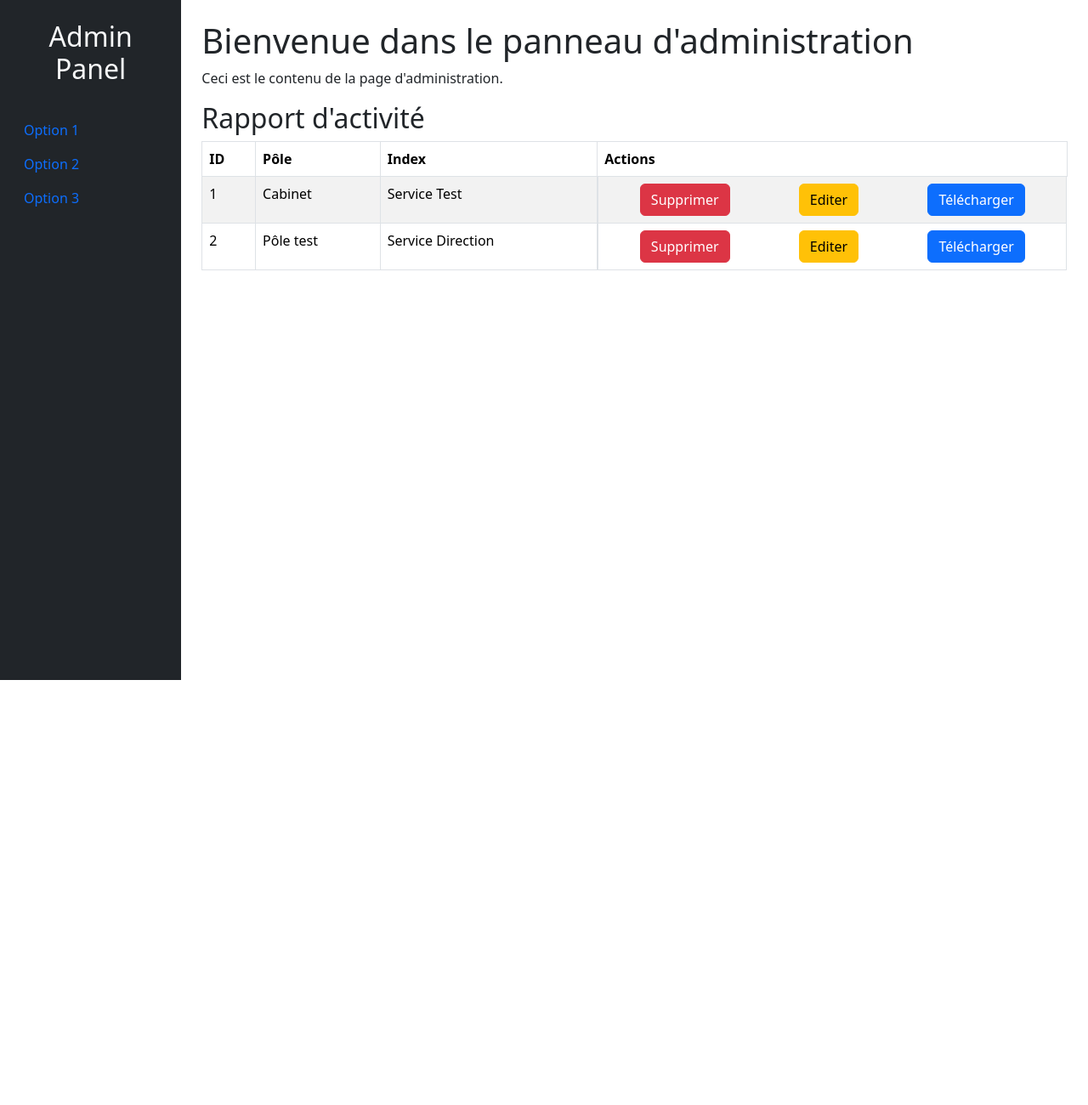
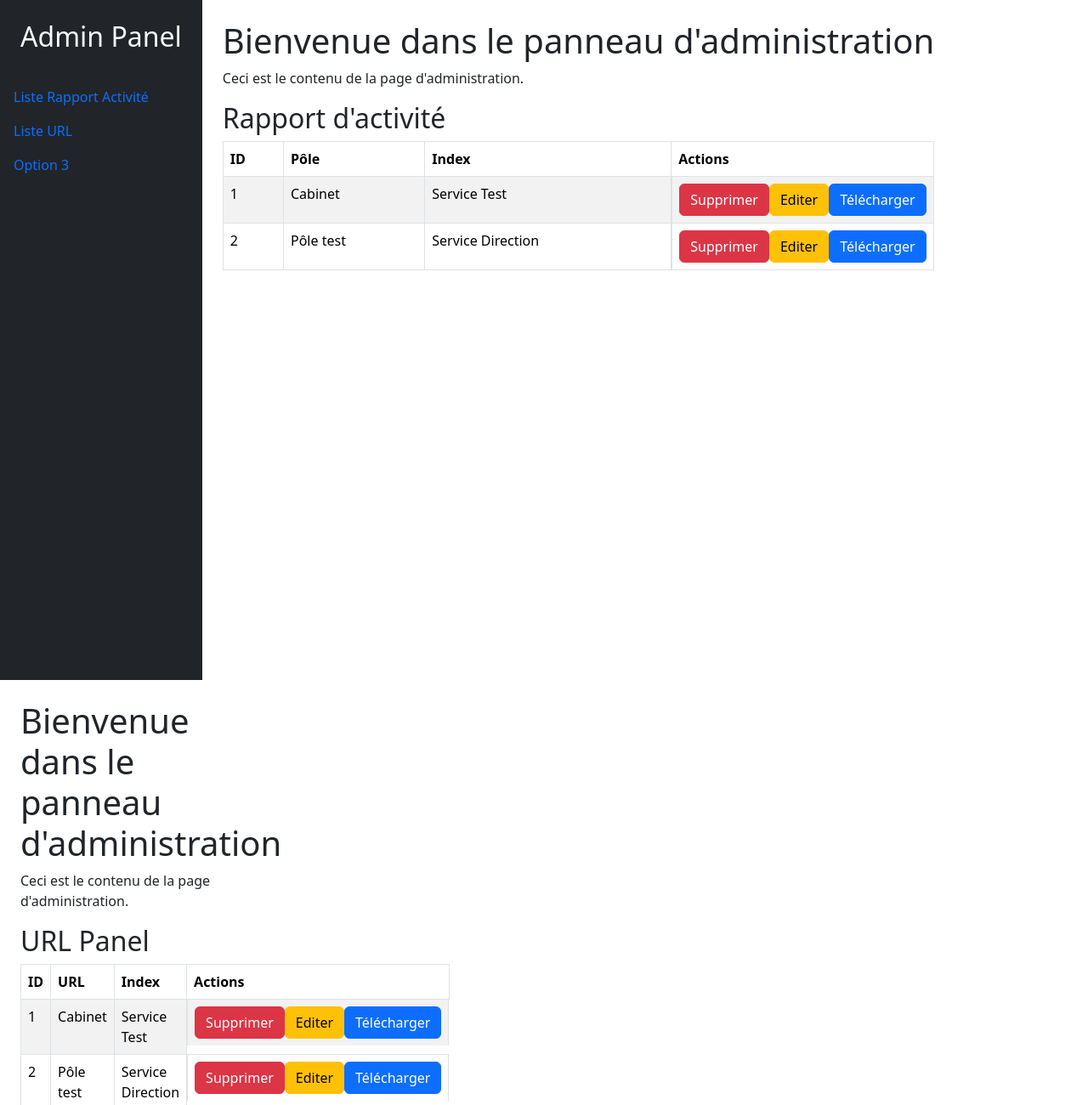
Before and after one commit to Noneku/RapportActiviteMairieFront, a React (Vite) app: page /ListURL in a window 1280 px wide. Shown: the top 1300 px of the page at 85% size. Before the commit the page ends 800 px from the top, so only its background shows below. Built offline with nearby package versions, Linux system fonts and the light colour scheme.

Commit message:
Placement dashboard

```diff
--- a/index.html
+++ b/index.html
@@ -6,7 +6,8 @@
     <meta name="viewport" content="width=device-width, initial-scale=1.0" />
     <title>Vite + React</title>
   </head>
-  <body id="root" class="h-100">
+  <body class="h-100">
+    <div id="root" class="h-100"></div>
     <script type="module" src="/src/main.jsx"></script>
   </body>
 </html>
--- a/package.json
+++ b/package.json
@@ -15,7 +15,9 @@
     "bootstrap": "^5.3.2",
     "react": "^18.2.0",
     "react-bootstrap": "^2.9.0",
-    "react-dom": "^18.2.0"
+    "react-dom": "^18.2.0",
+    "react-router": "^6.17.0",
+    "react-router-dom": "^6.17.0"
   },
   "devDependencies": {
     "@types/react": "^18.2.15",
--- a/src/components/Admin/DashBoardAdmin.jsx
+++ /dev/null
@@ -1,93 +0,0 @@
-import React, { useState } from "react";
-import { Table, Container, Row, Col, Card, Button } from "react-bootstrap";
-
-export function DashBoardAdmin() {
-  const [user, setUser] = useState({
-    username: "Nom de l'Utilisateur",
-  });
-
-  const [items, setItems] = useState([
-    { id: 1, name: 'Cabinet', description: 'Service Test' },
-    { id: 2, name: 'Pôle test', description: 'Service Direction' },
-  ]);
-
-  const handleDelete = (id) => {
-    setItems(items.filter((item) => item.id !== id));
-  };
-
-  return (
-    <Container fluid className="h-100">
-      <Row className="h-100">
-        {/* Barre de navigation à gauche (colonne fixe sur les écrans moyens et plus grands) */}
-        <Col md={2} className="bg-dark text-light d-flex flex-column">
-          <h2 className="text-center p-4">Admin Panel</h2>
-          <ul className="nav flex-column">
-            <li className="nav-item">
-              <a className="nav-link" href="#">
-                Option 1
-              </a>
-            </li>
-            <li className="nav-item">
-              <a className="nav-link" href="#">
-                Option 2
-              </a>
-            </li>
-            <li className="nav-item">
-              <a className="nav-link" href="#">
-                Option 3
-              </a>
-            </li>
-          </ul>
-        </Col>
-
-        {/* Contenu de la page à droite (colonne prenant toute la largeur sur les écrans moyens et plus grands) */}
-        <Col md={10} className="p-4">
-          <h1>Bienvenue dans le panneau d'administration</h1>
-          <p>Ceci est le contenu de la page d'administration.</p>
-
-          <h2>Rapport d'activité</h2>
-          <Table striped bordered hover>
-            <thead>
-              <tr>
-                <th>ID</th>
-                <th>Pôle</th>
-                <th>Index</th>
-                <th className="w-auto">Actions</th>
-              </tr>
-            </thead>
-            <tbody>
-              {items.map((item) => (
-                <tr key={item.id}>
-                  <td>{item.id}</td>
-                  <td>{item.name}</td>
-                  <td>{item.description}</td>
-                  <td className="d-flex flex-row justify-content-around">
-                    <Button
-                      variant="danger"
-                      onClick={() => handleDelete(item.id)}
-                    >
-                      Supprimer
-                    </Button>
-                    <Button
-                      variant="warning"
-                      onClick={() => handleDelete(item.id)}
-                    >
-                      Editer
-                    </Button>
-                    <Button
-                      variant="primary"
-                      onClick={() => handleDelete(item.id)}
-                    >
-                      Télécharger
-                    </Button>
-                    {/* Ajoutez ici d'autres boutons pour les actions d'édition, etc. */}
-                  </td>
-                </tr>
-              ))}
-            </tbody>
-          </Table>
-        </Col>
-      </Row>
-    </Container>
-  );
-}
--- /dev/null
+++ b/src/components/Admin/DashBoardAmin.jsx
@@ -0,0 +1,21 @@
+import React from "react";
+import NavBarAdmin from "./NavBarAdmin";
+import { ListRapportActivite } from "./ListRapportActivite";
+import { BrowserRouter, Routes, Route } from 'react-router-dom';
+import { ListURL } from './ListURL.jsx';
+
+export function DashBoardAdmin() {
+  return (
+    <BrowserRouter>
+    <div className="d-flex h-100">
+        <NavBarAdmin />
+        <ListRapportActivite/>
+    </div>
+
+      <Routes>
+        <Route path="/ListURL" element={<ListURL />} />
+        <Route path="/ListRapport" element={<ListURL />} />
+      </Routes>
+    </BrowserRouter>
+  );
+}
--- /dev/null
+++ b/src/components/Admin/ListRapportActivite.jsx
@@ -0,0 +1,66 @@
+import React, { useState } from "react";
+import { Table, Container, Row, Col, Card, Button } from "react-bootstrap";
+
+export function ListRapportActivite() {
+  const [user, setUser] = useState({
+    username: "Nom de l'Utilisateur",
+  });
+
+  const [items, setItems] = useState([
+    { id: 1, name: "Cabinet", description: "Service Test" },
+    { id: 2, name: "Pôle test", description: "Service Direction" },
+  ]);
+
+  const handleDelete = (id) => {
+    setItems(items.filter((item) => item.id !== id));
+  };
+
+  return (
+      <div className="p-4">
+        <h1>Bienvenue dans le panneau d'administration</h1>
+        <p>Ceci est le contenu de la page d'administration.</p>
+
+        <h2>Rapport d'activité</h2>
+        <Table striped bordered hover>
+          <thead>
+            <tr>
+              <th>ID</th>
+              <th>Pôle</th>
+              <th>Index</th>
+              <th className="w-25">Actions</th>
+            </tr>
+          </thead>
+          <tbody>
+            {items.map((item) => (
+              <tr key={item.id}>
+                <td>{item.id}</td>
+                <td>{item.name}</td>
+                <td>{item.description}</td>
+                <td className="d-flex flex-row justify-content-around">
+                  <Button
+                    variant="danger"
+                    onClick={() => handleDelete(item.id)}
+                  >
+                    Supprimer
+                  </Button>
+                  <Button
+                    variant="warning"
+                    onClick={() => handleDelete(item.id)}
+                  >
+                    Editer
+                  </Button>
+                  <Button
+                    variant="primary"
+                    onClick={() => handleDelete(item.id)}
+                  >
+                    Télécharger
+                  </Button>
+                  {/* Ajoutez ici d'autres boutons pour les actions d'édition, etc. */}
+                </td>
+              </tr>
+            ))}
+          </tbody>
+        </Table>
+      </div>
+  );
+}
--- /dev/null
+++ b/src/components/Admin/ListURL.jsx
@@ -0,0 +1,54 @@
+import React, { useState } from "react";
+import { Table, Container, Row, Col, Card, Button } from "react-bootstrap";
+
+
+export function ListURL() {
+  const [items, setItems] = useState([
+    { id: 1, name: "Cabinet", description: "Service Test" },
+    { id: 2, name: "Pôle test", description: "Service Direction" },
+  ]);
+
+  const handleDelete = (id) => {
+    setItems(items.filter((item) => item.id !== id));
+  };
+
+  return (
+    <div className=" w-25 p-4">
+      <h1>Bienvenue dans le panneau d'administration</h1>
+      <p>Ceci est le contenu de la page d'administration.</p>
+
+      <h2>URL Panel</h2>
+      <Table striped bordered hover>
+        <thead>
+          <tr>
+            <th>ID</th>
+            <th>URL</th>
+            <th>Index</th>
+            <th className="w-25">Actions</th>
+          </tr>
+        </thead>
+        <tbody>
+          {items.map((item) => (
+            <tr key={item.id}>
+              <td>{item.id}</td>
+              <td>{item.name}</td>
+              <td>{item.description}</td>
+              <td className="d-flex flex-row justify-content-around">
+                <Button variant="danger" onClick={() => handleDelete(item.id)}>
+                  Supprimer
+                </Button>
+                <Button variant="warning" onClick={() => handleDelete(item.id)}>
+                  Editer
+                </Button>
+                <Button variant="primary" onClick={() => handleDelete(item.id)}>
+                  Télécharger
+                </Button>
+                {/* Ajoutez ici d'autres boutons pour les actions d'édition, etc. */}
+              </td>
+            </tr>
+          ))}
+        </tbody>
+      </Table>
+    </div>
+  );
+}
--- /dev/null
+++ b/src/components/Admin/NavBarAdmin.jsx
@@ -0,0 +1,28 @@
+import React from "react";
+import { Row, Col, Container } from "react-bootstrap";
+import { Link } from "react-router-dom";
+
+export default function NavBarAdmin() {
+  return (
+      <div className="bg-dark text-light d-flex flex-column">
+        <h2 className="text-center p-4">Admin Panel</h2>
+        <ul className="nav flex-column">
+          <li className="nav-item">
+            <Link className="nav-link" to="/ListRapportActivite">
+                Liste Rapport Activité
+              </Link>
+          </li>
+          <li className="nav-item">
+            <Link className="nav-link" to="/ListURL">
+              Liste URL
+            </Link>
+          </li>
+          <li className="nav-item">
+            <a className="nav-link" href="#">
+              Option 3
+            </a>
+          </li>
+        </ul>
+      </div>
+  );
+}
--- a/src/main.jsx
+++ b/src/main.jsx
@@ -1,12 +1,9 @@
 import React from 'react'
 import ReactDOM from 'react-dom/client'
 import { FormRapportActivite } from './components/Form/FormRapportActivite.jsx'
-import { DashBoardAdmin } from './components/Admin/DashBoardAdmin'
 import 'bootstrap/dist/css/bootstrap.css';
+import { DashBoardAdmin } from './components/Admin/DashBoardAmin.jsx';
 
 ReactDOM.createRoot(document.getElementById('root')).render(
-  <React.StrictMode>
-    {/* <FormRapportActivite/> */}
     <DashBoardAdmin/>
-  </React.StrictMode>,
 )
```
Also changed, not shown: src/components/Form/FormLogin.jsx (added), 1 other file (tests, documents, lock files or other folders).
